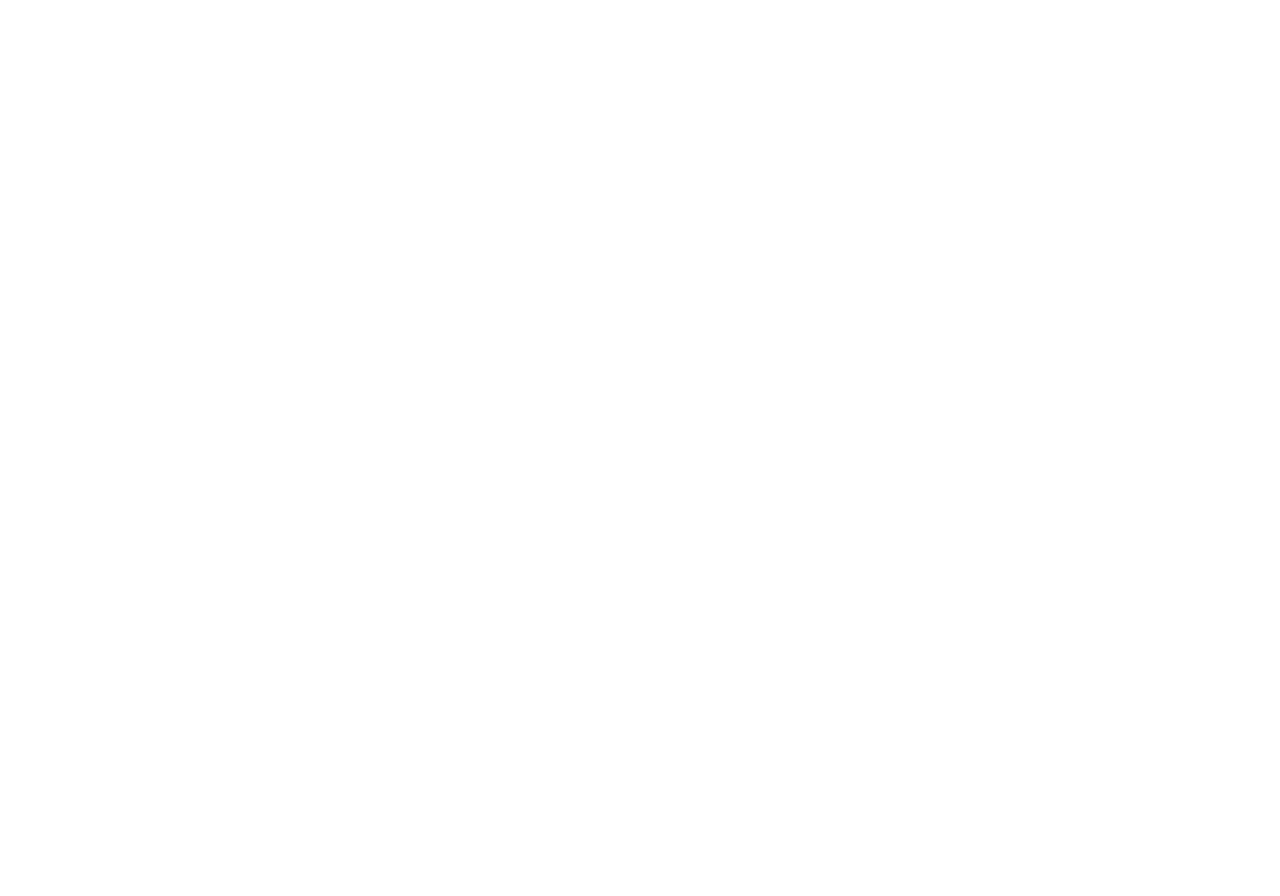
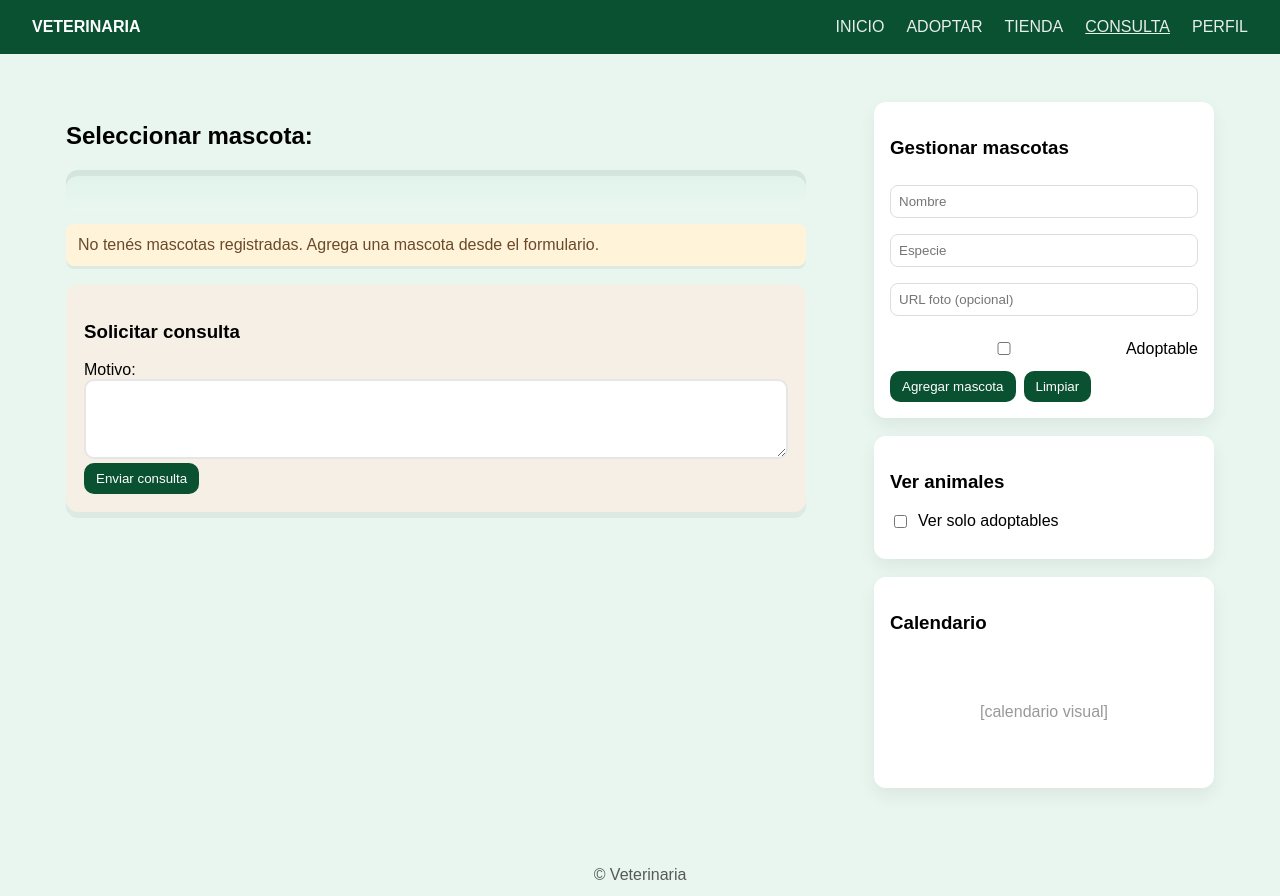
Before and after one commit to Mateoc1/veterinaria-proyecto, a website: page frontend/vistas/adopciones/adopciones.html in a window 1280 px wide. Before the commit the page ends 800 px from the top, so only its background shows below. Drawn offline with Linux system fonts and the light colour scheme.

Commit message:
Adopciones (tiene problemitas todavia)

```diff
--- a/frontend/styles/adopciones.css
+++ b/frontend/styles/adopciones.css
@@ -0,0 +1,207 @@
+:root {
+    --verde: #0a5132;
+    --verde-claro: #e8f6ef;
+    --beige: #f5efe6;
+    --acento: #f29d59;
+    --gris: #f0f2f1;
+    --sombra: rgba(0, 0, 0, 0.12);
+    font-family: "Arial", sans-serif;
+}
+
+* {
+    box-sizing: border-box
+}
+
+html,
+body,
+#app {
+    height: 100%;
+    margin: 0;
+    background: var(--verde-claro)
+}
+
+#encabezado {
+    background: var(--verde);
+    color: white;
+    display: flex;
+    align-items: center;
+    justify-content: space-between;
+    padding: 18px 32px
+}
+
+#logo {
+    font-weight: 700
+}
+
+#nav {
+    display: flex;
+    gap: 22px
+}
+
+.enlace {
+    cursor: pointer;
+    opacity: .9
+}
+
+.enlace.activo {
+    text-decoration: underline
+}
+
+#contenedor {
+    display: grid;
+    grid-template-columns: 1fr 380px;
+    gap: 28px;
+    padding: 28px 46px
+}
+
+#izquierda {
+    padding: 20px
+}
+
+#derecha {
+    padding: 20px
+}
+
+#selector {
+    background: linear-gradient(180deg, #dff3ea, #eaf7f0);
+    padding: 18px;
+    border-radius: 12px;
+    box-shadow: 0 6px 0 rgba(0, 0, 0, 0.06) inset
+}
+
+.fila {
+    display: flex;
+    gap: 14px;
+    overflow: auto;
+    padding-bottom: 6px
+}
+
+.mascota {
+    width: 110px;
+    min-width: 110px;
+    background: white;
+    border-radius: 12px;
+    padding: 8px;
+    text-align: center;
+    box-shadow: 0 6px 0 var(--sombra);
+    cursor: pointer;
+    border: 6px solid transparent
+}
+
+.mascota.seleccionada {
+    border-color: var(--acento)
+}
+
+.mascota img {
+    width: 100%;
+    height: 78px;
+    object-fit: cover;
+    border-radius: 8px
+}
+
+.mascota small {
+    display: block;
+    margin-top: 6px
+}
+
+#avisoPerfil {
+    background: #fff3d9;
+    padding: 12px;
+    border-radius: 8px;
+    margin-top: 12px;
+    color: #6b4a2a;
+    box-shadow: 0 3px 0 rgba(0, 0, 0, 0.05)
+}
+
+#solicitar {
+    margin-top: 18px;
+    background: var(--beige);
+    padding: 18px;
+    border-radius: 12px;
+    box-shadow: 0 6px 0 rgba(0, 0, 0, 0.05)
+}
+
+#solicitar textarea {
+    width: 100%;
+    border-radius: 10px;
+    border: 2px solid #e6e6e6;
+    padding: 8px;
+    resize: vertical
+}
+
+.tarjeta {
+    background: white;
+    padding: 16px;
+    border-radius: 12px;
+    box-shadow: 0 8px 18px rgba(0, 0, 0, 0.06);
+    margin-bottom: 18px
+}
+
+#formularioAgregar input {
+    width: 100%;
+    padding: 8px;
+    margin: 8px 0;
+    border-radius: 8px;
+    border: 1px solid #ddd
+}
+
+.boton {
+    background: var(--verde);
+    color: white;
+    padding: 8px 12px;
+    border: none;
+    border-radius: 10px;
+    cursor: pointer
+}
+
+.botonera {
+    display: flex;
+    gap: 8px;
+    justify-content: flex-start;
+    margin-top: 8px
+}
+
+.filaFiltro {
+    display: flex;
+    align-items: center;
+    gap: 8px;
+    margin-top: 10px
+}
+
+#listaAdopciones {
+    margin-top: 12px
+}
+
+.cardAdop {
+    display: flex;
+    align-items: center;
+    gap: 10px;
+    padding: 8px;
+    border-radius: 10px;
+    border: 1px solid #eee;
+    margin-bottom: 8px
+}
+
+.cardAdop img {
+    width: 56px;
+    height: 46px;
+    object-fit: cover;
+    border-radius: 6px
+}
+
+#miniCalendario {
+    height: 120px;
+    background: linear-gradient(180deg, #fff, #fff);
+    border-radius: 10px;
+    display: flex;
+    align-items: center;
+    justify-content: center;
+    color: #999
+}
+
+#pie {
+    padding: 12px;
+    text-align: center;
+    color: #333;
+    opacity: .8
+}
--- a/frontend/vistas/adopciones/adopciones.html
+++ b/frontend/vistas/adopciones/adopciones.html
@@ -1,12 +1,77 @@
 <!DOCTYPE html>
-<html lang="en">
+<html lang="es">
 <head>
-    <meta charset="UTF-8">
-    <meta name="viewport" content="width=device-width, initial-scale=1.0">
-    <title>Adopciones</title>
-    <link rel="stylesheet" href="/frontend/styles/adopciones.css">
+  <meta charset="utf-8" />
+  <meta name="viewport" content="width=device-width,initial-scale=1" />
+  <title>Veterinaria - Consulta</title>
+  <link rel="stylesheet" href="/frontend/styles/adopciones.css" />
 </head>
-<body>
+<body id="app">
+  <header id="encabezado">
+    <div id="logo">VETERINARIA</div>
+    <nav id="nav">
+      <a class="enlace">INICIO</a>
+      <a class="enlace">ADOPTAR</a>
+      <a class="enlace">TIENDA</a>
+      <a class="enlace activo">CONSULTA</a>
+      <a class="enlace">PERFIL</a>
+    </nav>
+  </header>
 
+  <main id="contenedor">
+    <section id="izquierda">
+      <div id="instrucciones">
+        <h2>Seleccionar mascota:</h2>
+        <div id="selector">
+          <div id="listaMascotas" class="fila"></div>
+        </div>
+        <div id="avisoPerfil">No tenés mascotas registradas. Agrega una mascota desde el formulario.</div>
+      </div>
+
+      <div id="solicitar">
+        <h3>Solicitar consulta</h3>
+        <label>Motivo:</label>
+        <textarea id="motivo" rows="4"></textarea>
+        <button id="btnSolicitar" class="boton">Enviar consulta</button>
+      </div>
+    </section>
+
+    <aside id="derecha">
+      <div id="panelAgregar" class="tarjeta">
+        <h3>Gestionar mascotas</h3>
+        <form id="formularioAgregar">
+          <input id="inputNombre" placeholder="Nombre" required />
+          <input id="inputEspecie" placeholder="Especie" required />
+          <input id="inputFoto" placeholder="URL foto (opcional)" />
+          <label class="filaFiltro">
+            <input type="checkbox" id="inputAdoptable" />
+            Adoptable
+          </label>
+          <div class="botonera">
+            <button id="btnAgregar" class="boton" type="submit">Agregar mascota</button>
+            <button id="btnLimpiar" class="boton" type="button">Limpiar</button>
+          </div>
+        </form>
+      </div>
+
+      <div id="panelFiltro" class="tarjeta">
+        <h3>Ver animales</h3>
+        <label class="filaFiltro">
+          <input type="checkbox" id="filtroAdoptables" />
+          Ver solo adoptables
+        </label>
+        <div id="listaAdopciones"></div>
+      </div>
+
+      <div id="calendario" class="tarjeta">
+        <h3>Calendario</h3>
+        <div id="miniCalendario">[calendario visual]</div>
+      </div>
+    </aside>
+  </main>
+
+  <footer id="pie">© Veterinaria</footer>
+
+  <script src="app.js" type="module"></script>
 </body>
 </html>
```
Also changed, not shown: Backend/adopciones.ts (added, +246 -0 lines).
